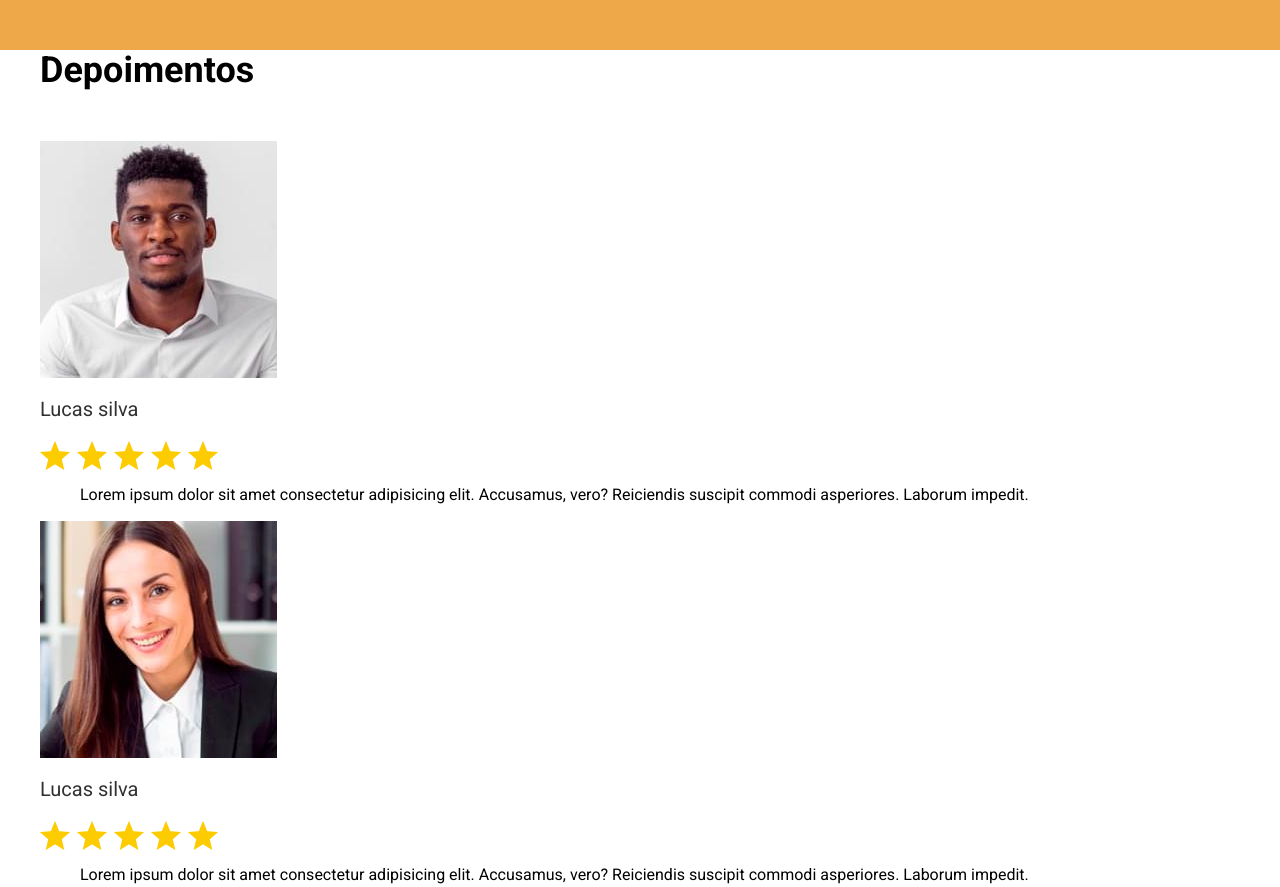
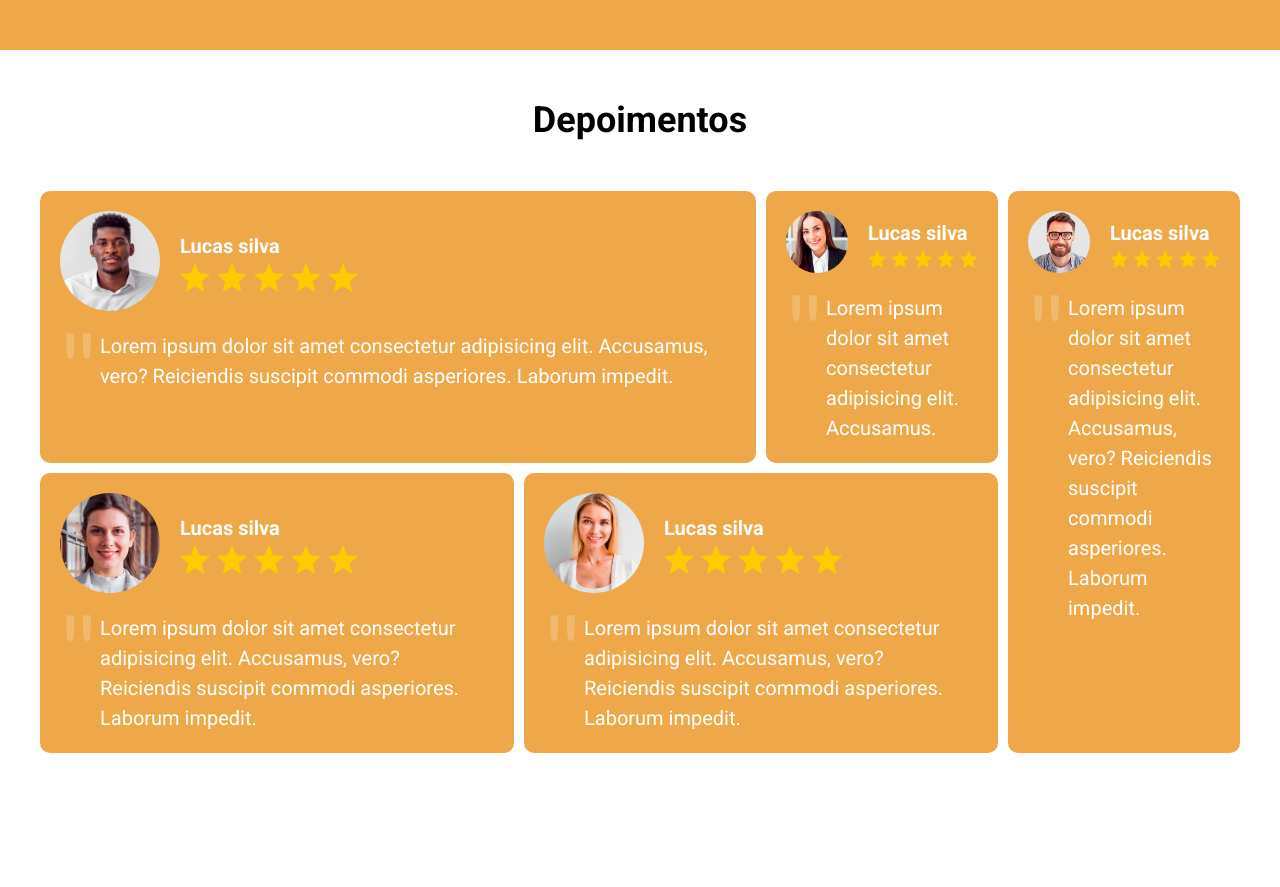
Before and after one commit to Lucassocorrosilva7/Food-Saintly, a website: page index.html in a window 1280 px wide. Shown: the part 2114-3001 px from the top of the page. After the commit the page ends 2917 px from the top, so only its background shows below. Drawn offline with Linux system fonts and the light colour scheme.

Commit message:
Seção Depoimentos finalizada

```diff
--- a/index.html
+++ b/index.html
@@ -77,6 +77,7 @@
           <header class="witness__header">
             <div class="witness__img">
               <img src="build/img/witness-1.jpg" alt="witness" />
+            </div>
             <div class="witness__info">
               <p class="witness__author">Lucas silva</p>
               <img
@@ -84,7 +85,6 @@
                 src="build/img/star.png"
                 alt="star"
               />
-              </div>
             </div>
           </header>
           <blockquote class="witness__text">
@@ -96,6 +96,7 @@
           <header class="witness__header">
             <div class="witness__img">
               <img src="build/img/witness-2.jpg" alt="witness" />
+            </div>
             <div class="witness__info">
               <p class="witness__author">Lucas silva</p>
               <img
@@ -104,17 +105,16 @@
                 alt="star"
               />
             </div>
-            </div>
           </header>
           <blockquote class="witness__text">
-            Lorem ipsum dolor sit amet consectetur adipisicing elit. Accusamus,
-            vero? Reiciendis suscipit commodi asperiores. Laborum impedit.
+            Lorem ipsum dolor sit amet consectetur adipisicing elit. Accusamus.
           </blockquote>
         </div>
         <div class="witness">
           <header class="witness__header">
             <div class="witness__img">
               <img src="build/img/witness-3.jpg" alt="witness" />
+            </div>
             <div class="witness__info">
               <p class="witness__author">Lucas silva</p>
               <img
@@ -122,7 +122,6 @@
                 src="build/img/star.png"
                 alt="star"
               />
-              </div>
             </div>
           </header>
           <blockquote class="witness__text">
@@ -134,6 +133,7 @@
           <header class="witness__header">
             <div class="witness__img">
               <img src="build/img/witness-4.jpg" alt="witness" />
+            </div>
             <div class="witness__info">
               <p class="witness__author">Lucas silva</p>
               <img
@@ -141,7 +141,6 @@
                 src="build/img/star.png"
                 alt="star"
               />
-              </div>
             </div>
           </header>
           <blockquote class="witness__text">
@@ -153,6 +152,7 @@
           <header class="witness__header">
             <div class="witness__img">
               <img src="build/img/witness-5.jpg" alt="witness" />
+            </div>
             <div class="witness__info">
               <p class="witness__author">Lucas silva</p>
               <img
@@ -160,7 +160,6 @@
                 src="build/img/star.png"
                 alt="star"
               />
-              </div>
             </div>
           </header>
           <blockquote class="witness__text">
--- a/src/scss/layout/_witness.scss
+++ b/src/scss/layout/_witness.scss
@@ -2,12 +2,78 @@
 @use "base/mixins" as m;
 
 .witnesses {
+  padding: v.$space 0;
   &__heading {
+    text-align: center;
   }
 
   &__grid {
+    @include m.tablet {
+      @include m.grid(5, 1rem);
+    }
   }
 }
 
 .witness {
+  background-color: v.$primary;
+  padding: 2rem;
+  margin-bottom: 2rem;
+  border-radius: 1rem;
+  color: v.$light;
+  &:last-of-type {
+    margin-bottom: 0;
+  }
+
+  @include m.tablet {
+    margin-bottom: 0;
+    &:nth-child(1) {
+      grid-column: 1 / 4;
+    }
+    &:nth-child(3) {
+      grid-column: 5 / 6;
+      grid-row: 1 / 3;
+    }
+    &:nth-child(4) {
+      grid-column: 1 / 3;
+    }
+    &:nth-child(5) {
+      grid-column: 3 / 5;
+    }
+  }
+
+  &__header {
+    display: flex;
+    gap: 2rem;
+    align-items: center;
+  }
+  &__img {
+    border-radius: 50%;
+    flex-basis: 10rem;
+    overflow: hidden;
+  }
+
+  &__author {
+    color: v.$light;
+    font-weight: bold;
+    margin: 0.5rem 0;
+  }
+
+  &__text {
+    font-size: 2rem;
+    line-height: 1.5;
+    margin: 2rem 0 0 0;
+    padding-left: 4rem;
+    position: relative;
+
+    &::before {
+      content: '"';
+      font-size: 10rem;
+      position: absolute;
+      left: 0;
+      top: -4rem;
+      opacity: 0.2;
+      font-family: "Trebuchet MS", "Lucida Sans Unicode", "Lucida Grande",
+        "Lucida Sans", Arial, sans-serif;
+    }
+  }
 }
```
Also changed, not shown: build/css/app.css, build/img/star.avif (added), build/img/star.webp (added), 1 other file. Lines whose indentation alone changed are shown as unchanged.
